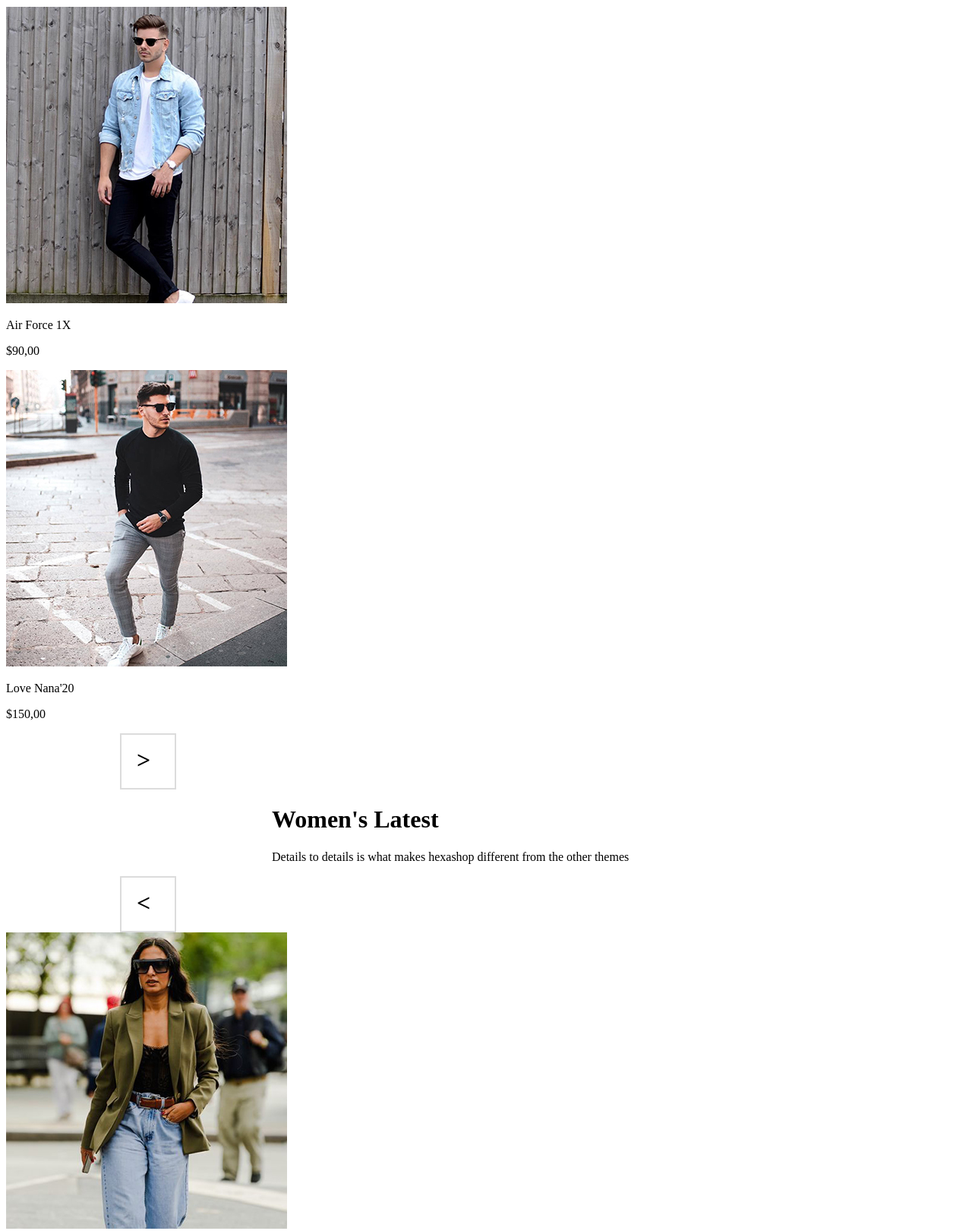
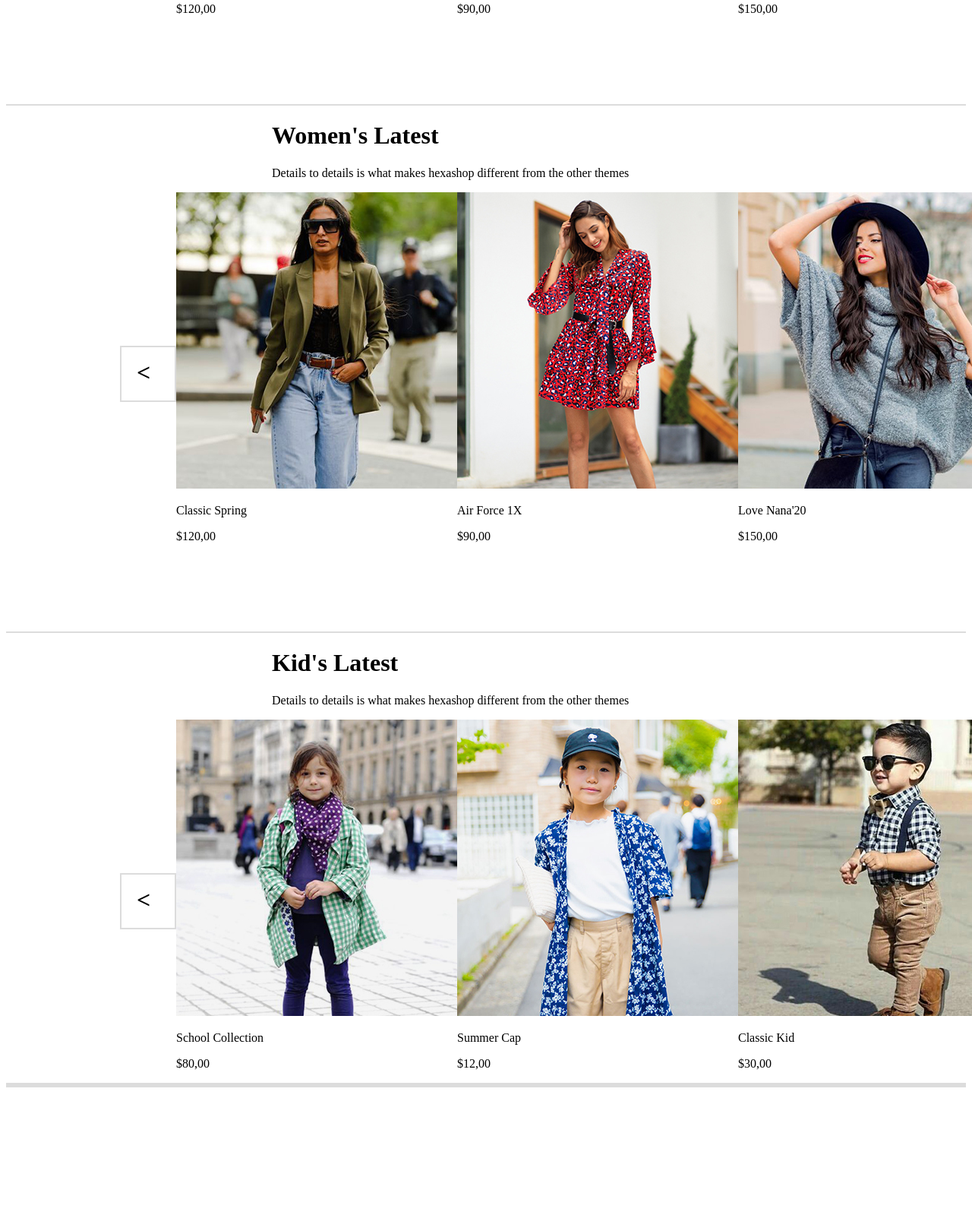
Before and after one commit to DanyloLacoy/longsite, a plain HTML site: page index.html in a window 1280 px wide. Shown: the part 1328-2948 px from the top of the page at 76% size. After the commit the page ends 2767 px from the top, so only its background shows below. Drawn offline with Linux system fonts and the light colour scheme.

Commit message:
Update index.html

```diff
--- a/index.html
+++ b/index.html
@@ -61,25 +61,25 @@
 
 
 <!-- ÀREA DOS HOMENS-->
-    <div id="MenArea">
+    <div id="BuyArea">
         <h1 class="AreasText">Men's Latest</h1>
-        <p class="AreasText" class="MAText0">Details to details is what makes hexashop different from the other themes</p>
-        <div id="MADiv">
+        <p class="AreasText" class="BAText0">Details to details is what makes hexashop different from the other themes</p>
+        <div id="BADiv">
             <div class="Arrow"> <h1 class="Arr"><</h1></div>
                 <div>
-                    <img class="MAImg1" src="./men-01.jpg">
-                    <p class="MAText1">Classic Spring</p>
-                    <p class="MATextP">$120,00</p>
+                    <img class="BAImg1" src="./men-01.jpg">
+                    <p class="BAText1">Classic Spring</p>
+                    <p class="BATextP">$120,00</p>
                 </div>
                 <div>
-                    <img class="MAImg1" src="./men-02.jpg">
-                    <p class="MAText1">Air Force 1X</p>
-                    <p class="MATextP">$90,00</p>
+                    <img class="BAImg1" src="./men-02.jpg">
+                    <p class="BAText1">Air Force 1X</p>
+                    <p class="BATextP">$90,00</p>
                 </div>
                 <div>
-                    <img class="MAImg1" src="./men-03.jpg">
-                    <p class="MAText1">Love Nana'20</p>
-                    <p class="MATextP">$150,00</p>
+                    <img class="BAImg1" src="./men-03.jpg">
+                    <p class="BAText1">Love Nana'20</p>
+                    <p class="BATextP">$150,00</p>
                 </div>
             <div class="Arrow"> <h1 class="Arr">></h1></div>
         </div>
@@ -87,28 +87,53 @@
 
 
 <!-- ÀREA DAS MULHERES-->
-    <div id="WomenArea">
+    <div id="BuyArea">
         <h1 class="AreasText">Women's Latest</h1>
-        <p class="AreasText" class="MAText0">Details to details is what makes hexashop different from the other themes</p>
-        <div id="MADiv">
+        <p class="AreasText" class="BAText0">Details to details is what makes hexashop different from the other themes</p>
+        <div id="BADiv">
             <div class="Arrow"> <h1 class="Arr"><</h1></div>
                 <div>
-                    <img class="MAImg1" src="./women-01.jpg">
-                    <p class="MAText1">Classic Spring</p>
-                    <p class="MATextP">$120,00</p>
+                    <img class="BAImg1" src="./women-01.jpg">
+                    <p class="BAText1">Classic Spring</p>
+                    <p class="BATextP">$120,00</p>
                 </div>
                 <div>
-                    <img class="MAImg1" src="./women-02.jpg">
-                    <p class="MAText1">Air Force 1X</p>
-                    <p class="MATextP">$90,00</p>
+                    <img class="BAImg1" src="./women-02.jpg">
+                    <p class="BAText1">Air Force 1X</p>
+                    <p class="BATextP">$90,00</p>
                 </div>
                 <div>
-                    <img class="MAImg1" src="./women-03.jpg">
-                    <p class="MAText1">Love Nana'20</p>
-                    <p class="MATextP">$150,00</p>
+                    <img class="BAImg1" src="./women-03.jpg">
+                    <p class="BAText1">Love Nana'20</p>
+                    <p class="BATextP">$150,00</p>
                 </div>
             <div class="Arrow"> <h1 class="Arr">></h1></div>
         </div>
+
+
+<!-- ÀREA DAS CRIANÇAS-->
+<div id="BuyArea">
+    <h1 class="AreasText">Kid's Latest</h1>
+    <p class="AreasText" class="BAText0">Details to details is what makes hexashop different from the other themes</p>
+    <div id="BADiv">
+        <div class="Arrow"> <h1 class="Arr"><</h1></div>
+            <div>
+                <img class="BAImg1" src="./kid-01.jpg">
+                <p class="BAText1">School Collection</p>
+                <p class="BATextP">$80,00</p>
+            </div>
+            <div>
+                <img class="BAImg1" src="./kid-02.jpg">
+                <p class="BAText1">Summer Cap</p>
+                <p class="BATextP">$12,00</p>
+            </div>
+            <div>
+                <img class="BAImg1" src="./kid-03.jpg">
+                <p class="BAText1">Classic Kid</p>
+                <p class="BATextP">$30,00</p>
+            </div>
+        <div class="Arrow"> <h1 class="Arr">></h1></div>
+    </div>
     </div>
 </body>
 </html>
```
